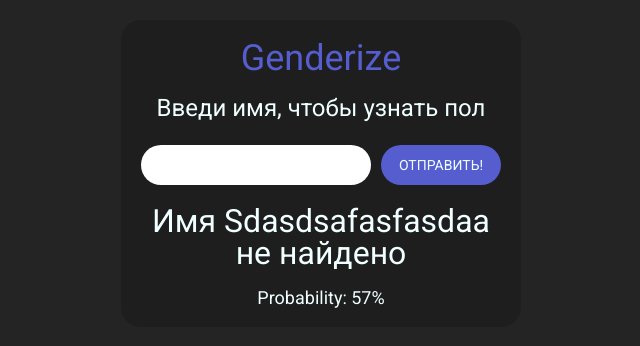
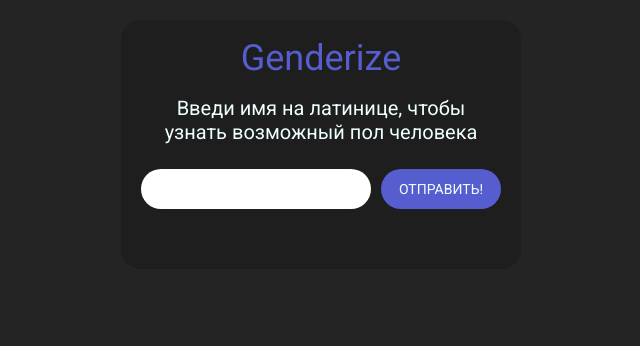
Before and after one commit to aleksey-verin/genderize, a plain HTML site: page index.html in a window 1280 px wide. Shown: the whole page, without its empty margins (319-959 px from the left). Drawn offline with Linux system fonts and the light colour scheme.

Commit message:
изменена стилизация

```diff
--- a/index.html
+++ b/index.html
@@ -10,14 +10,14 @@
 <body>
     <div class="container">
         <div class="title">Genderize</div>
-        <div class="subtitle">Введи имя, чтобы узнать пол</div>
+        <div class="subtitle">Введи имя на латинице, чтобы<br>узнать возможный пол человека</div>
         <form class="form" action="#">
             <input class="input_name" type="text">
             <button type="submit">Отправить!</button>
         </form>
         <div class="result">
-            <div class="text_result">Имя Sdasdsafasfasdaa не найдено</div>
-            <div class="probability">Probability: 57%</div>
+            <div class="text_result"></div>
+            <div class="probability"></div>
         </div>
 
     </div>
--- a/main.js
+++ b/main.js
@@ -25,13 +25,13 @@ function showResult(input) {
 
     if (data.gender) {
 
-      document.querySelector('.text_result').innerHTML = `${nameForScreen} is <span>${data.gender}</span>`
+      document.querySelector('.text_result').innerHTML = `<span>${nameForScreen}</span> is <span>${data.gender}</span>`
 
       let probabilityForScreen = (data.probability * 100).toFixed(0)
       document.querySelector('.probability').textContent = `Probability: ${probabilityForScreen}%`
 
     } else {
-      document.querySelector('.text_result').innerHTML = `Имя ${nameForScreen} </br><span>не найдено</span>`
+      document.querySelector('.text_result').innerHTML = `Имя <span>${nameForScreen}</span> </br><span>не найдено</span>`
       document.querySelector('.probability').textContent = ''
 
     }
--- a/style.css
+++ b/style.css
@@ -101,11 +101,14 @@ body {
   font-family: "Roboto", sans-serif;
   color: azure;
   font-size: 18px;
+  max-width: 400px;
+  margin: 0 auto;
 }
 
 
 .container {
-  width: 400px;
+  width: 100%;
+  /* width: 400px; */
   margin: 0 auto;
   display: flex;
   flex-direction: column;
@@ -122,7 +125,8 @@ body {
 
 }
 .subtitle {
-  font-size: 24px;
+  font-size: 20px;
+  line-height: 1.2;
   text-align: center;
   margin-bottom: 25px;
 }
@@ -179,10 +183,16 @@ button:active {
   font-size: 32px;
   margin-bottom: 20px;
   text-align: center;
+  line-height: 1.1;
   /* justify-content: center; */
 }
 
-.text_result span {
+.text_result span:first-child {
+  color: rgb(191, 86, 207);
+
+}
+
+.text_result span:last-child {
   color: rgb(86, 93, 207);
 }
 
```
